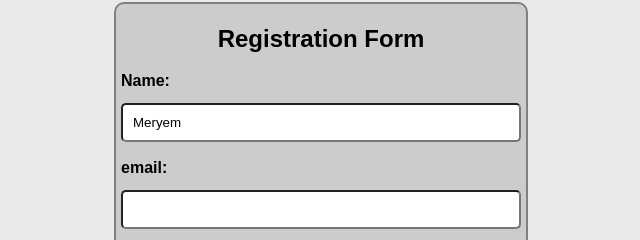
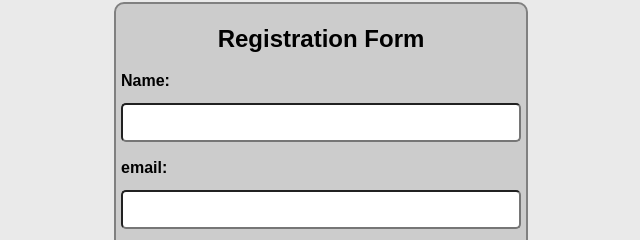
Before and after one commit to merzi13/lab-css-fundamentals, a plain HTML site: page index.html in a window 1280 px wide. Shown: the part 98-338 px from the top of the page, 319-959 px from the left. Drawn offline with Linux system fonts and the light colour scheme.

Commit message:
Add files via upload

```diff
--- a/index.html
+++ b/index.html
@@ -10,7 +10,7 @@
 		<h1>Registration Form</h1>
 		<form>
 			<label for="name">Name:</label>
-			<input type="text" id="name" name="name" value="Meryem">
+			<input type="text" id="name" name="name" value="">
 			<label for="email">email:</label>
 			<input type="email" id="email" name="email" value="">
 			<label for="password">Password:</label>
```
